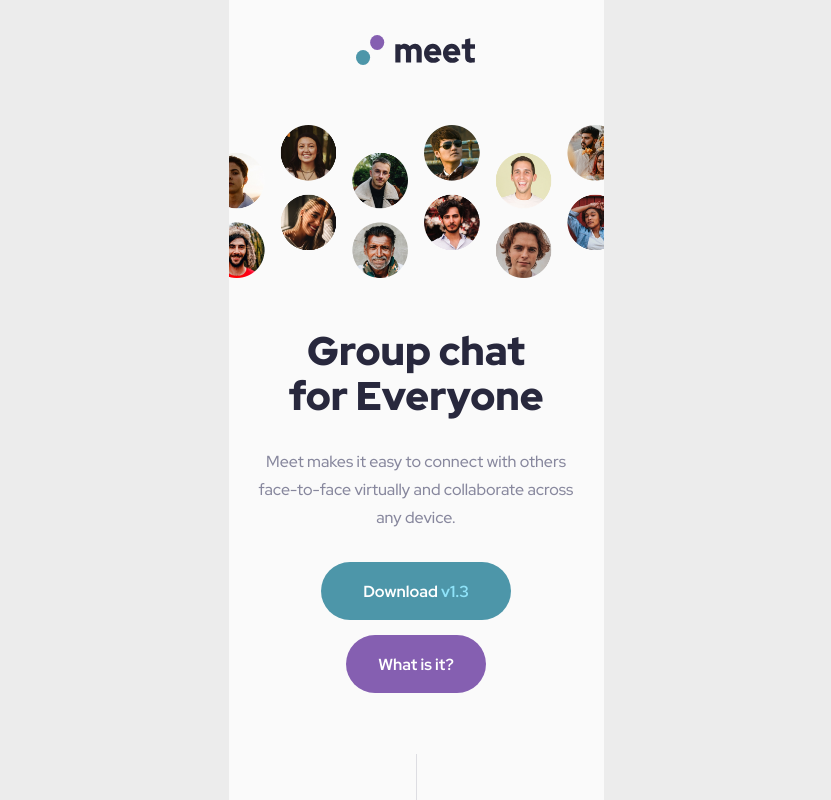
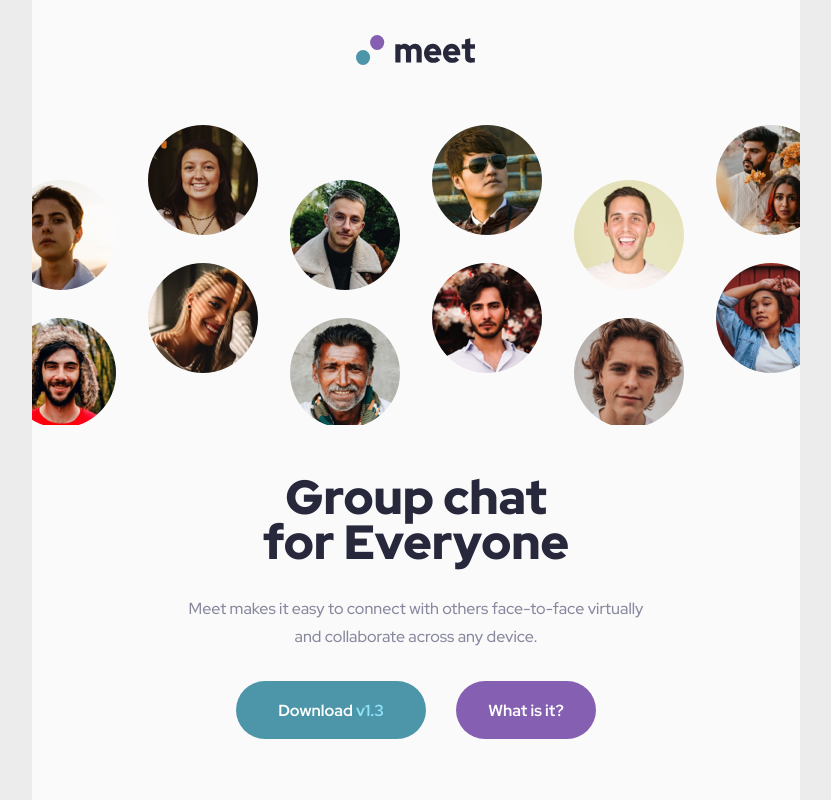
Before and after one commit to myrteza-labi/landing-page-junior, a React (Create React App) app: page / in a window 1280 px wide. Shown: the top 800 px of the page, without its empty margins (224-1055 px from the left). Built offline with nearby package versions, Linux system fonts and the light colour scheme.

Commit message:
:style: tablet style finish until first Bookmark component

```diff
--- a/src/App.css
+++ b/src/App.css
@@ -5,3 +5,18 @@
     justify-content: center;
     align-items: center;
 }
+
+.buttonContainer {
+    display: flex;
+    flex-direction: column;
+    align-items: center;
+}
+
+/* Tablette */
+@media screen and (min-width: 769px){
+    .buttonContainer {
+        display: flex;
+        flex-direction: row;
+        margin-bottom: 80px;
+    }
+}
--- a/src/App.js
+++ b/src/App.js
@@ -25,12 +25,15 @@ function App() {
         <Banner/>
         <TextIntroduction/>
 
+        <div className="buttonContainer" >
           <Button id={"btn1"} className={"Button btn1"} version={<span> v1.3</span>}>
             Download
           </Button>
           <Button id={"btn2"}className={"Button btn2"}>
             What is it?
           </Button>
+        </div>
+
         <Bookmark id={"bookmark1"}number={"01"} />
         <Galery>
           <Picture src={picture1} alt={"une femme qui sourit devans son ordinateur"} />
--- a/src/components/Banner.css
+++ b/src/components/Banner.css
@@ -1,6 +1,16 @@
 .Banner {
+    background-image: url("../images/tablet/image-hero.png");
     width: 414px;
     height: 153px;
     align-self: center;
     margin-bottom: 50px;
 }
+
+/* Tablette */
+@media screen and (min-width: 769px){
+    .Banner {
+        background-image: url("../images/tablet/image-hero.png");
+        width: 820px;
+        height: 300px;
+    }
+}
--- a/src/components/Banner.js
+++ b/src/components/Banner.js
@@ -1,10 +1,9 @@
 import React from 'react';
 import './Banner.css';
-import bannerImg from '../images/tablet/image-hero.png';
 
 function Banner(props){
     return(
-        <img src={bannerImg} alt="visage de plusieurs personnes" className="Banner"/>
+        <div className="Banner" ></div>
     )
 }
 
--- a/src/components/Button.css
+++ b/src/components/Button.css
@@ -36,3 +36,13 @@
 #btn3 .version {
     color: #D9B8FF;
 }
+
+/* Tablette */
+@media screen and (min-width: 769px){
+    #btn1, #btn2 {
+        margin: 0;
+    }
+    #btn1 {
+        margin-right: 30px;
+    }
+}
--- a/src/components/LandingPage.css
+++ b/src/components/LandingPage.css
@@ -8,3 +8,10 @@
     padding: 25px;
     overflow: hidden;
 }
+
+/* Tablette */
+@media screen and (min-width: 769px){
+    .LandingPage {
+        width: 768px;
+    }
+}
--- a/src/components/TextIntroduction.css
+++ b/src/components/TextIntroduction.css
@@ -17,3 +17,13 @@
     color: #87879D;
     line-height: 28px;
 }
+
+/* Tablette */
+@media screen and (min-width: 769px){
+    .TextIntroduction {
+        width: 455px;
+    }
+    .textIntroductionTitle{
+        font-size: 48px;
+    }
+}
```
Lines whose indentation alone changed are shown as unchanged.
